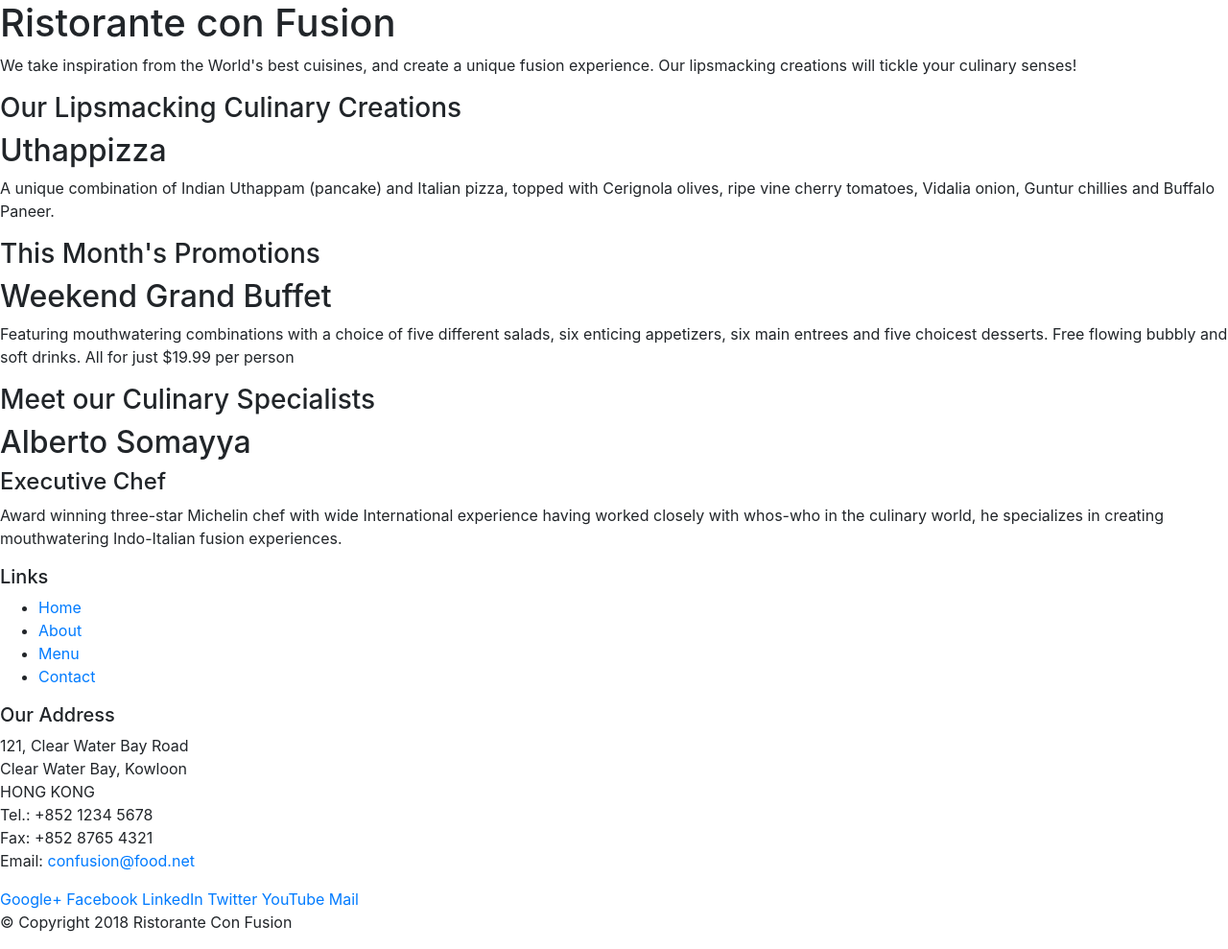
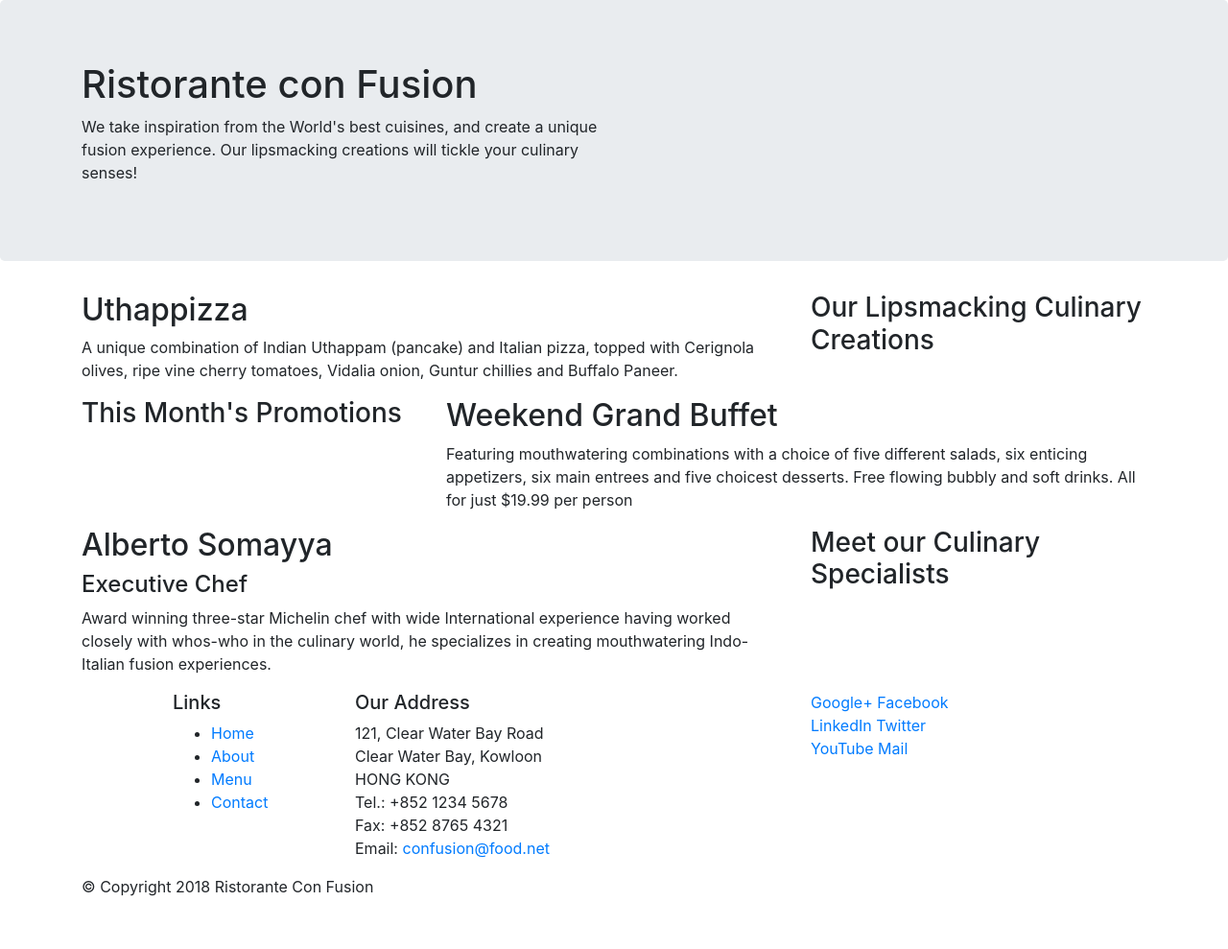
Before and after one commit to Victor-Abidoye/conFusion, a website: page index.html in a window 1280 px wide. Shown: the whole page at 96% size. After the commit the page ends 952 px from the top, so only its background shows below. Drawn offline with nearby package versions, Linux system fonts and the light colour scheme.

Commit message:
Bootstrap Grid Part One

```diff
--- a/index.html
+++ b/index.html
@@ -14,46 +14,46 @@
 
 <body>
 
-    <header>
-        <div>
-            <div>
-                <div>
+    <header class="jumbotron">
+        <div class="container">
+            <div class="row">
+                <div class="col-12 col-sm-6">
                     <h1>Ristorante con Fusion</h1>
                     <p>We take inspiration from the World's best cuisines, and create a unique fusion experience. Our lipsmacking creations will tickle your culinary senses!</p>
                 </div>
-                <div>
+                <div class="col-12 col-sm-6">
                 </div>
             </div>
         </div>
     </header>
 
-    <div>
-        <div>
-            <div>
+    <div class="container">
+        <div class="row">
+            <div class="col-12 col-md-4 col-sm-3 order-sm-last">
                 <h3>Our Lipsmacking Culinary Creations</h3>
             </div>
-            <div>
+            <div class="col col-sm col-md order-sm-first">
                 <h2>Uthappizza</h2>
                 <p>A unique combination of Indian Uthappam (pancake) and Italian pizza, topped with Cerignola olives, ripe vine cherry tomatoes, Vidalia onion, Guntur chillies and Buffalo Paneer.</p>
             </div>
         </div>
 
 
-        <div>
-            <div>
+        <div class="row">
+            <div class="col-12 col-md-4 col-sm-3">
                 <h3>This Month's Promotions</h3>
             </div>
-            <div>
+            <div class="col col-sm col-md">
                 <h2>Weekend Grand Buffet</h2>
                 <p>Featuring mouthwatering combinations with a choice of five different salads, six enticing appetizers, six main entrees and five choicest desserts. Free flowing bubbly and soft drinks. All for just $19.99 per person </p>
             </div>
         </div>
 
-        <div>
-            <div>
+        <div class="row">
+            <div class="col-12 col-md-4 col-sm-3 order-sm-last">
                 <h3>Meet our Culinary Specialists</h3>
             </div>
-            <div>
+            <div class="col col-sm col-md order-sm-first">
                 <h2>Alberto Somayya</h2>
                 <h4>Executive Chef</h4>
                 <p>Award winning three-star Michelin chef with wide International experience having worked closely with whos-who in the culinary world, he specializes in creating mouthwatering Indo-Italian fusion experiences. </p>
@@ -62,9 +62,9 @@
     </div>
 
     <footer>
-        <div>
-            <div>
-                <div>
+        <div class="container">
+            <div class="row">
+                <div class="col-4 offset-1 col-sm-2">
                     <h5>Links</h5>
                     <ul>
                         <li><a href="#">Home</a></li>
@@ -73,7 +73,7 @@
                         <li><a href="#">Contact</a></li>
                     </ul>
                 </div>
-                <div>
+                <div class="col-7 col-sm-5">
                     <h5>Our Address</h5>
                     <address>
 		              121, Clear Water Bay Road<br>
@@ -84,7 +84,7 @@
 		              Email: <a href="mailto:confusion@food.net">confusion@food.net</a>
 		           </address>
                 </div>
-                <div>
+                <div class="col-12 col-sm-2">
                     <div>
                         <a href="http://google.com/+">Google+</a>
                         <a href="http://www.facebook.com/profile.php?id=">Facebook</a>
@@ -95,8 +95,8 @@
                     </div>
                 </div>
            </div>
-           <div>
-                <div>
+           <div class="row">
+                <div class="col-auto">
                     <p>© Copyright 2018 Ristorante Con Fusion</p>
                 </div>
            </div>
```
